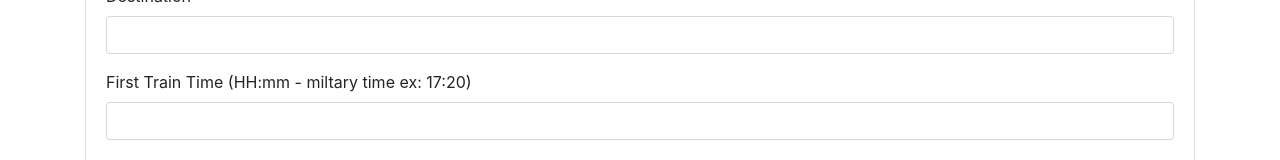
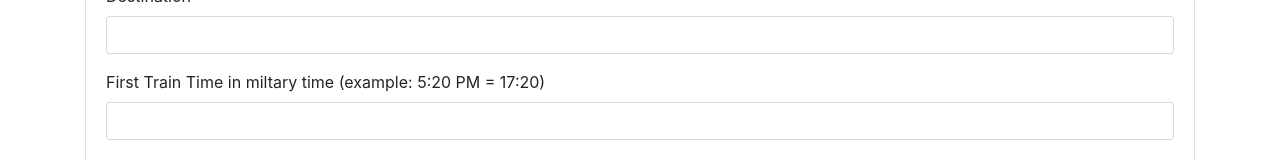
Before and after one commit to MDevElop31/Train-Times, a plain HTML site: page index.html in a window 1280 px wide. Shown: the part 590-750 px from the top of the page. Drawn offline with nearby package versions, Linux system fonts and the light colour scheme; no server answers.

Commit message:
label edit

```diff
--- a/index.html
+++ b/index.html
@@ -73,7 +73,7 @@
                   <input class="form-control" id="destination-input" type="text">
                 </div>
                 <div class="form-group">
-                  <label for="first-train-input">First Train Time (HH:mm - miltary time ex: 17:20)</label>
+                  <label for="first-train-input">First Train Time in miltary time (example: 5:20 PM = 17:20)</label>
                   <input class="form-control" id="first-train-input" type="text">
                 </div>
                 <div class="form-group">
```
